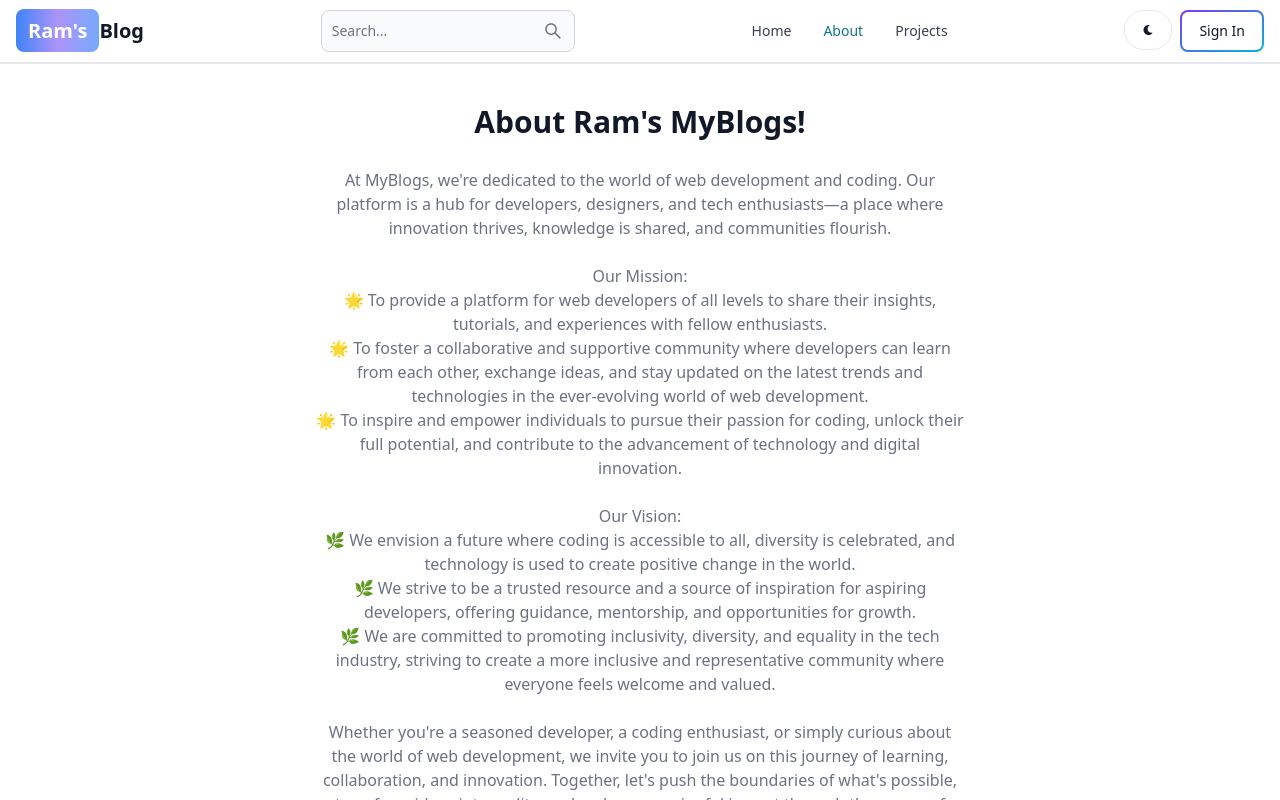
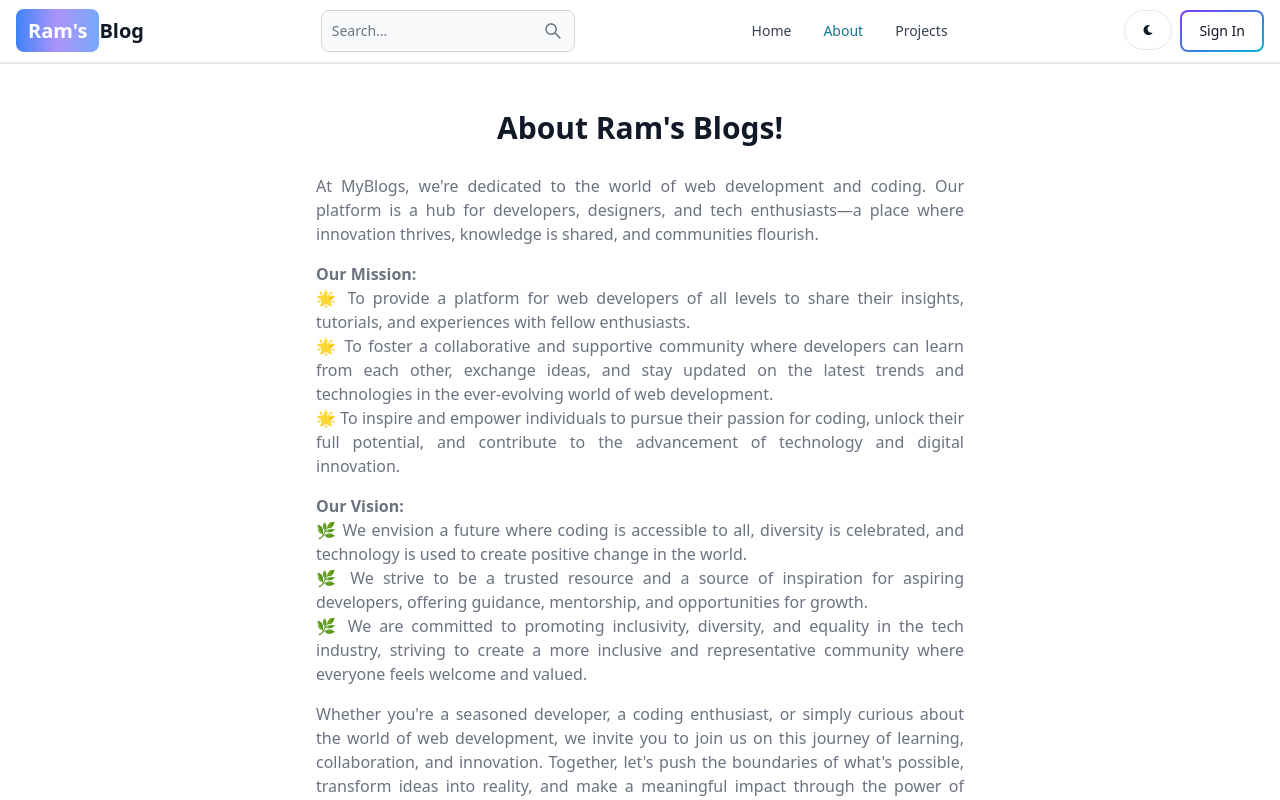
Before and after one commit to ram-sah/MERN-Blogs, a React (Vite) app in the folder client/: page /about in a window 1280 px wide. Shown: the top 800 px of the page. Built offline with nearby package versions, Linux system fonts and the light colour scheme; no server answers.

Commit message:
setup for application deployment

```diff
--- a/client/src/components/DashboardComp.jsx
+++ b/client/src/components/DashboardComp.jsx
@@ -6,7 +6,7 @@ import {
     HiDocumentText,
     HiOutlineUserGroup,
 } from 'react-icons/hi';
-import { Button, Table } from 'flowbite-react';
+import { Button, Table, TableHead } from 'flowbite-react';
 import { Link } from 'react-router-dom';
 
 const DashboardComp = () => {
@@ -120,7 +120,7 @@ const DashboardComp = () => {
                     </div>
                 </div>
             </div>
-            <div className='flex flex-wrap gap-4 py-3 mx-auto justify-center'>
+            <div className='flex flex-wrap gap-2 py-3 mx-auto justify-center'>
                 <div className='flex flex-col w-full md:w-auto shadow-md p-2 rounded-md dark:bg-gray-800'>
                     <div className='flex justify-between  p-3 text-sm font-semibold'>
                         <h1 className='text-center p-2'>Recent users</h1>
@@ -129,10 +129,10 @@ const DashboardComp = () => {
                         </Button>
                     </div>
                     <Table hoverable>
-                        <Table.Head>
+                        <TableHead>
                             <Table.HeadCell>User image</Table.HeadCell>
                             <Table.HeadCell>Username</Table.HeadCell>
-                        </Table.Head>
+                        </TableHead>
                         {users &&
                             users.map((user) => (
                                 <Table.Body key={user._id} className='divide-y'>
--- a/client/src/pages/About.jsx
+++ b/client/src/pages/About.jsx
@@ -6,9 +6,9 @@ const About = () => {
       <div className='max-w-2xl mx-auto p-3 text-center'>
         <div>
           <h1 className='text-3xl font font-semibold text-center my-7'>
-            About Ram's MyBlogs!
+            About Ram's Blogs!
           </h1>
-          <div className='text-md text-gray-500 flex flex-col gap-6 '>
+          <div className='text-md text-gray-500 flex flex-col gap-4 text-justify'>
             <p>
               At MyBlogs, we're dedicated to the world of web development and coding.
               Our platform is a hub for developers, designers, and tech enthusiasts—a place where
@@ -16,21 +16,21 @@ const About = () => {
             </p>
 
             <p>
-              Our Mission: <br/>
+              <strong>Our Mission: </strong> <br />
 
-              🌟 To provide a platform for web developers of all levels to share their insights, tutorials, and experiences with fellow enthusiasts.<br/>
+              🌟 To provide a platform for web developers of all levels to share their insights, tutorials, and experiences with fellow enthusiasts.<br />
 
-              🌟 To foster a collaborative and supportive community where developers can learn from each other, exchange ideas, and stay updated on the latest trends and technologies in the ever-evolving world of web development.<br/>
+              🌟 To foster a collaborative and supportive community where developers can learn from each other, exchange ideas, and stay updated on the latest trends and technologies in the ever-evolving world of web development.<br />
 
               🌟 To inspire and empower individuals to pursue their passion for coding, unlock their full potential, and contribute to the advancement of technology and digital innovation.
             </p>
 
             <p>
-              Our Vision:<br/>
+              <strong> Our Vision:</strong><br />
 
-              🌿 We envision a future where coding is accessible to all, diversity is celebrated, and technology is used to create positive change in the world.<br/>
+              🌿 We envision a future where coding is accessible to all, diversity is celebrated, and technology is used to create positive change in the world.<br />
 
-              🌿 We strive to be a trusted resource and a source of inspiration for aspiring developers, offering guidance, mentorship, and opportunities for growth.<br/>
+              🌿 We strive to be a trusted resource and a source of inspiration for aspiring developers, offering guidance, mentorship, and opportunities for growth.<br />
 
               🌿 We are committed to promoting inclusivity, diversity, and equality in the tech industry, striving to create a more inclusive and representative community where everyone feels welcome and valued.
             </p>
--- a/client/src/pages/Search.jsx
+++ b/client/src/pages/Search.jsx
@@ -10,7 +10,7 @@ const Search = () => {
     category: 'uncategorized',
   });
 
-  console.log(sidebarData);
+//   console.log(sidebarData);
   const [posts, setPosts] = useState([]);
   const [loading, setLoading] = useState(false);
   const [showMore, setShowMore] = useState(false);
@@ -145,7 +145,7 @@ const Search = () => {
         <h1 className='text-3xl font-semibold sm:border-b border-gray-500 p-3 mt-5 '>
           Posts results:
         </h1>
-        <div className='p-7 flex flex-wrap gap-4'>
+        <div className='p-7 flex flex-wrap gap-2'>
           {!loading && posts.length === 0 && (
             <p className='text-xl text-gray-500'>No posts found.</p>
           )}
--- a/package.json
+++ b/package.json
@@ -6,7 +6,8 @@
   "main": "index.js",
   "scripts": {
     "dev": "nodemon api/index.js",
-    "start": "node api/index.js"
+    "start": "node api/index.js",
+    "build": "npm install && npm install --prefix client && npm run build --prefix client"
   },
   "keywords": [],
   "author": "",
```
Also changed, not shown: 1 other file (tests, documents, lock files or other folders).
